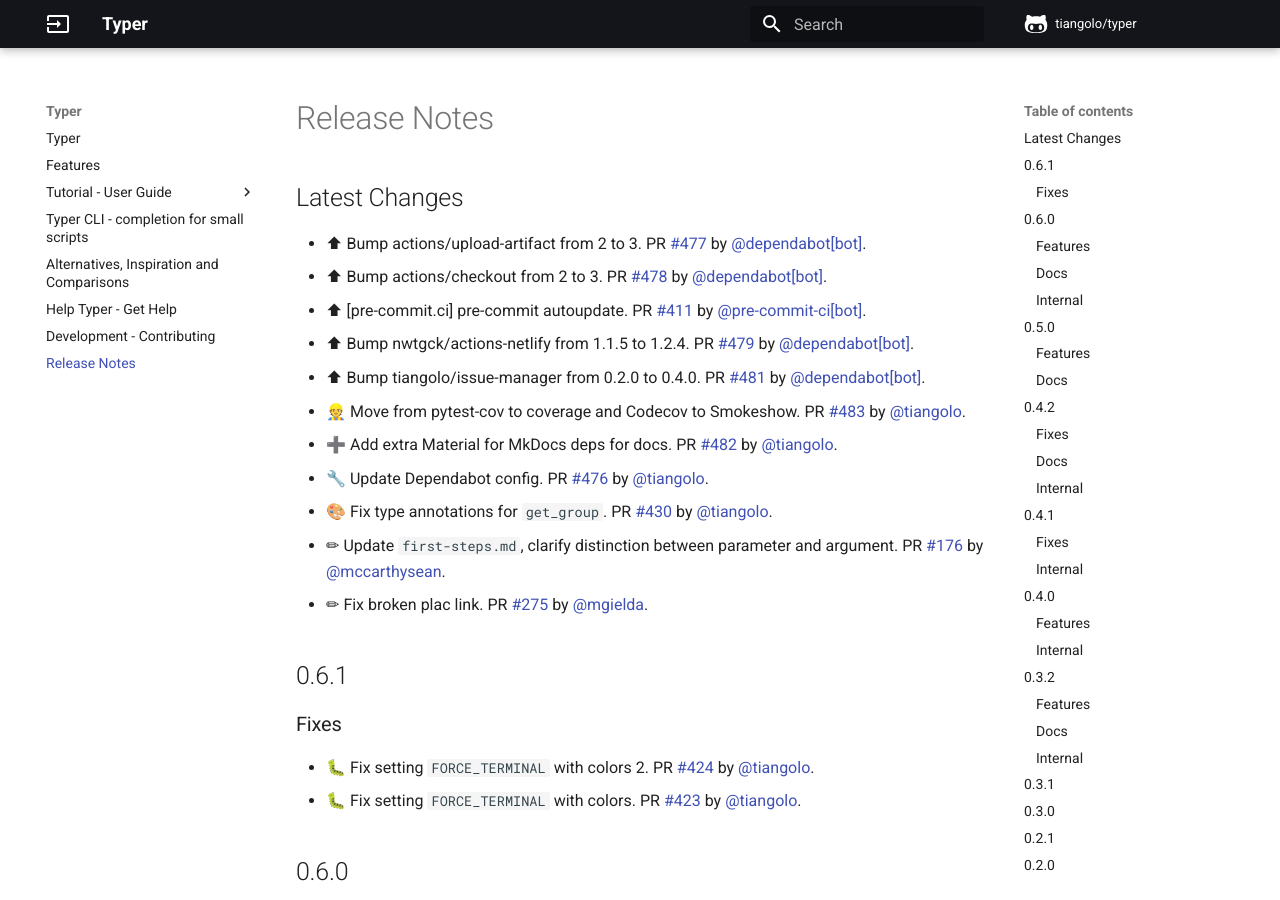
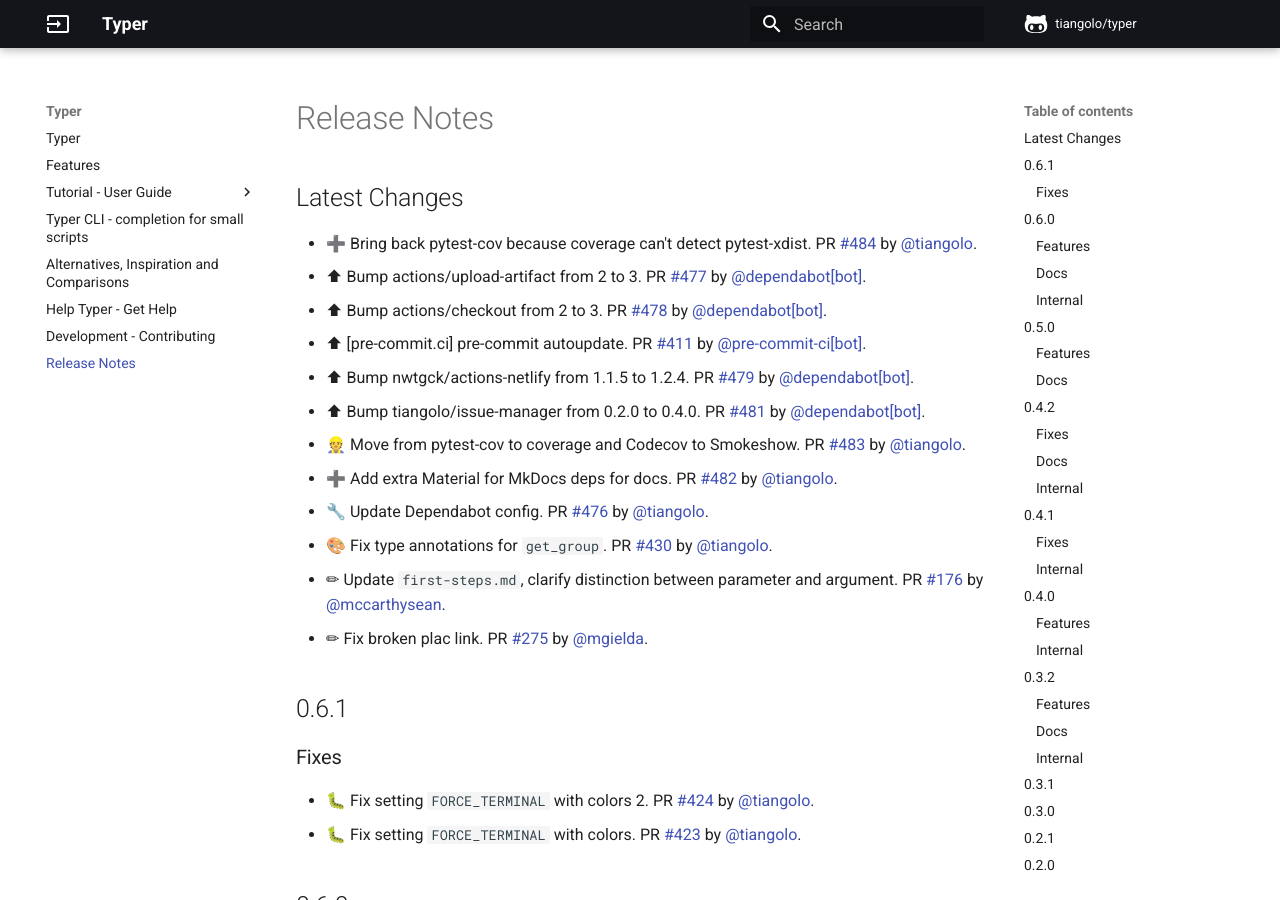
Before and after one commit to RED0731/red_pythonTyper, an MkDocs documentation site: the page built from docs/release-notes.md, in a window 1280 px wide and 900 px high. Built offline with MkDocs 1.6.1 and Material for MkDocs 9.7.7, drawn with Linux system fonts in a browser that asks for light colours; comment, search, counter and statistics services are not loaded.

Commit message:
📝 Update release notes

```diff
--- a/docs/release-notes.md
+++ b/docs/release-notes.md
@@ -1,5 +1,6 @@
 ## Latest Changes
 
+* ➕ Bring back pytest-cov because coverage can't detect pytest-xdist. PR [#484](https://github.com/tiangolo/typer/pull/484) by [@tiangolo](https://github.com/tiangolo).
 * ⬆ Bump actions/upload-artifact from 2 to 3. PR [#477](https://github.com/tiangolo/typer/pull/477) by [@dependabot[bot]](https://github.com/apps/dependabot).
 * ⬆ Bump actions/checkout from 2 to 3. PR [#478](https://github.com/tiangolo/typer/pull/478) by [@dependabot[bot]](https://github.com/apps/dependabot).
 * ⬆ [pre-commit.ci] pre-commit autoupdate. PR [#411](https://github.com/tiangolo/typer/pull/411) by [@pre-commit-ci[bot]](https://github.com/apps/pre-commit-ci).
```
